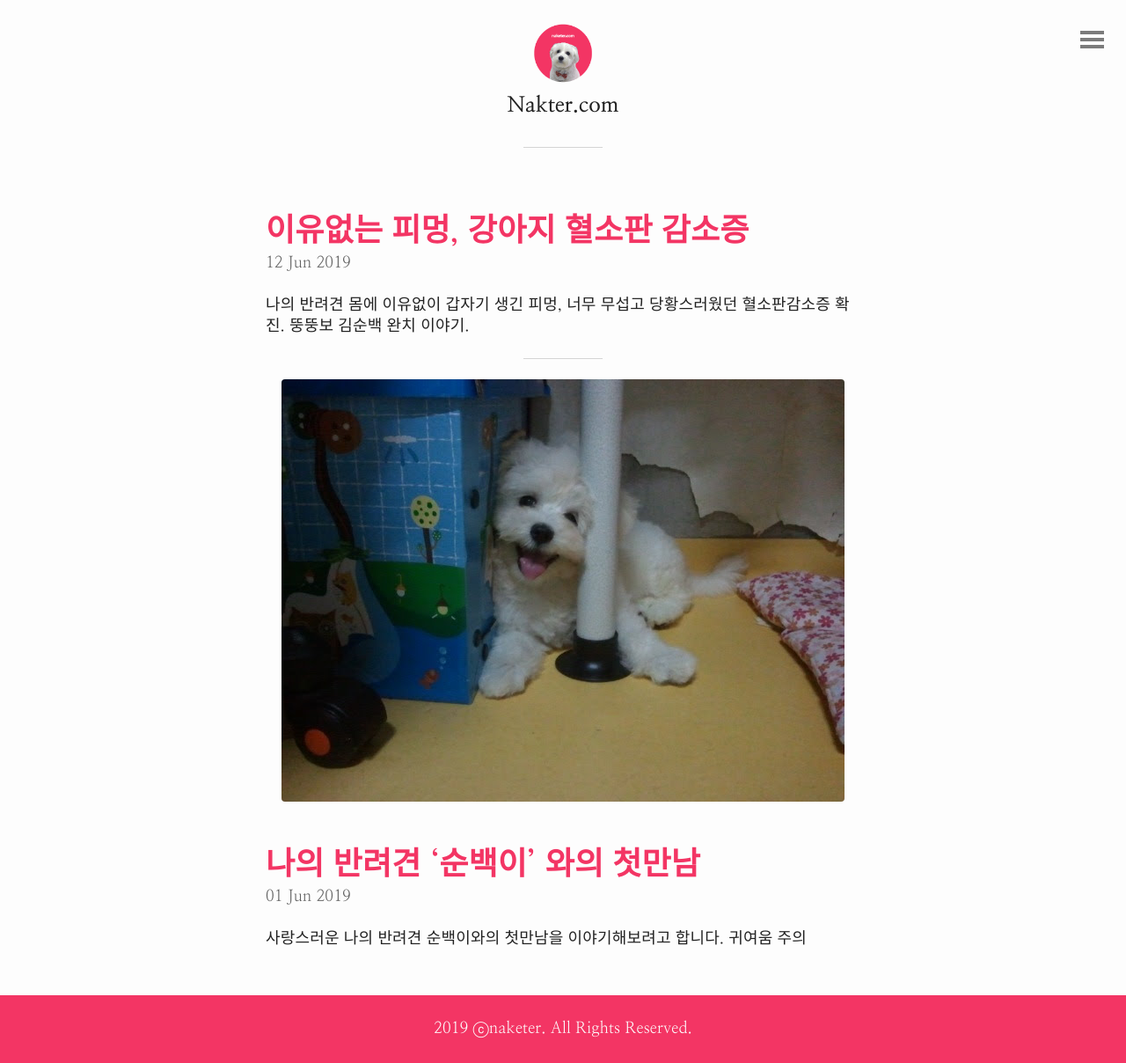
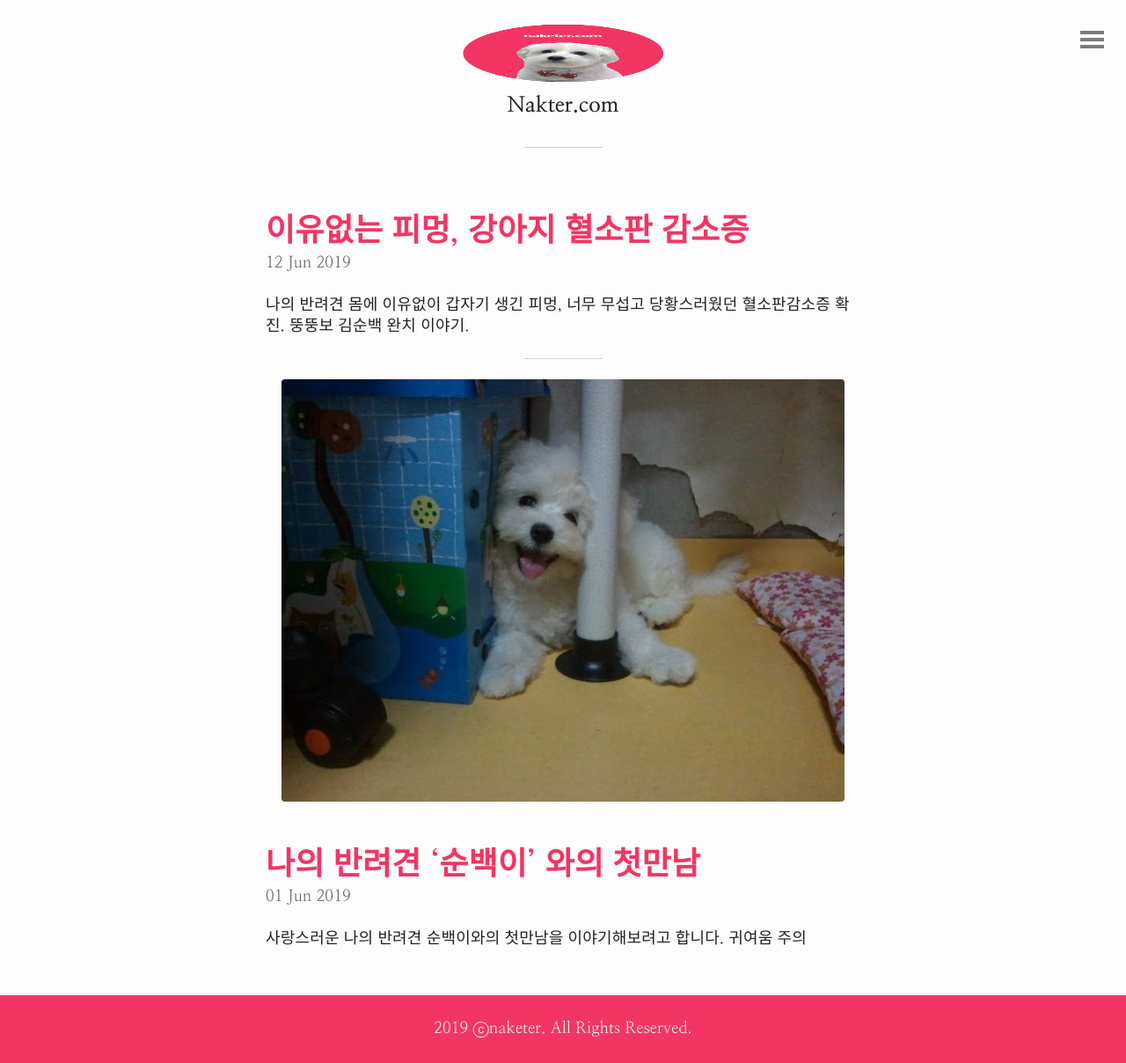
Before and after one commit to nayoungeee/naketer, a Jekyll site: the page built from index.html, in a window 1280 px wide. Shown: the whole page at 88% size. Built offline with Jekyll 4.4.1, drawn with Linux system fonts in a browser that asks for light colours; the list of posts is cut into pages by our own code.

Commit message:
Update header.html

```diff
--- a/_includes/header.html
+++ b/_includes/header.html
@@ -1,6 +1,6 @@
 <header id="header">
 	<a href="https://naketer.com">
-		<img src="/img/naketer-main.png" alt="naketer Logo">
+		<img src="/img/naketer-main.png" width="250px;" alt="naketer Logo">
 	  <h3>Nakter.com</h3>
 	</a>
 </header>
```
